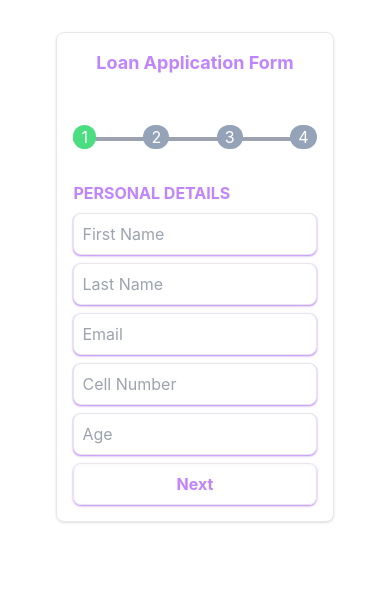
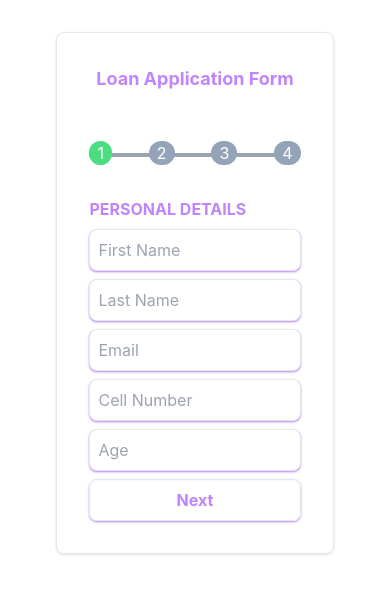
Before and after one commit to almahfuz97/form-dygnify, a React (Create React App) app: page / in a window 390 px wide. Shown: the top 594 px of the page. Built offline with nearby package versions, Linux system fonts and the light colour scheme.

Commit message:
readjust padding

```diff
--- a/src/components/Form/Form.js
+++ b/src/components/Form/Form.js
@@ -36,7 +36,7 @@ export default function Form() {
 
     return (
         <div className=' p-8 w-full  flex justify-center '>
-            <div className='md:w-[35%] w-[85%] border md:p-8 p-4 rounded-lg shadow'>
+            <div className='md:w-[35%] w-[85%] border md:p-8 p-8 rounded-lg shadow'>
                 <div>
                     <h2 className=' text-center mb-12 font-bold md:text-2xl text-lg text-purple-400'>Loan Application Form</h2>
                 </div>
```
